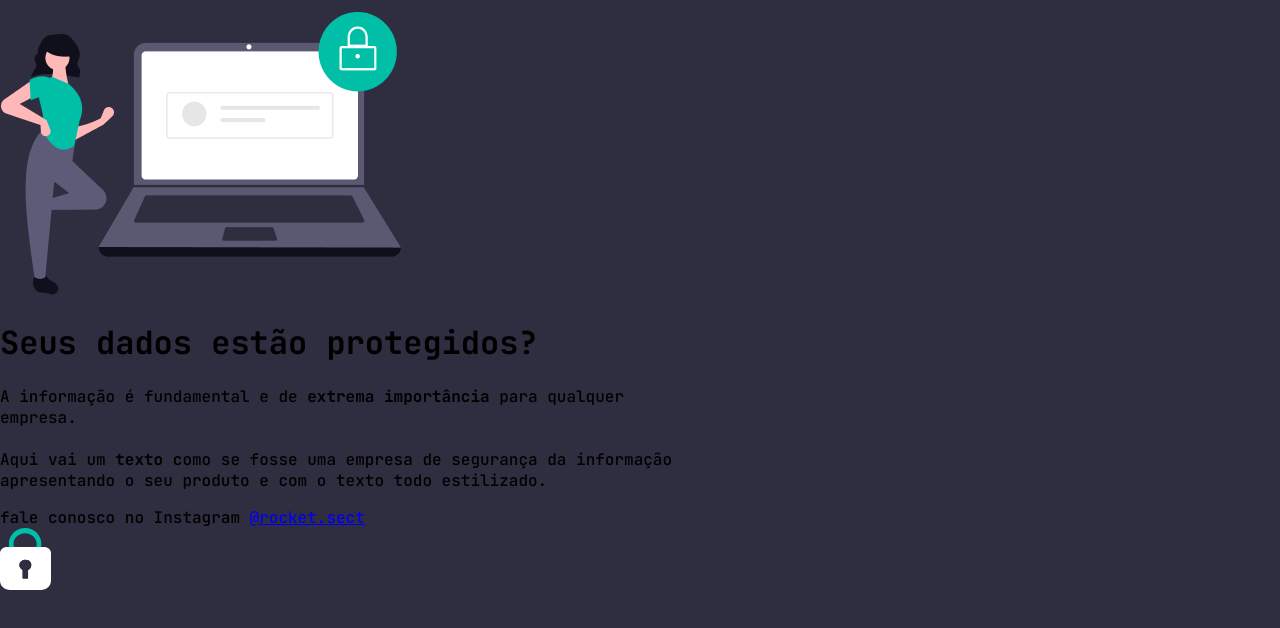
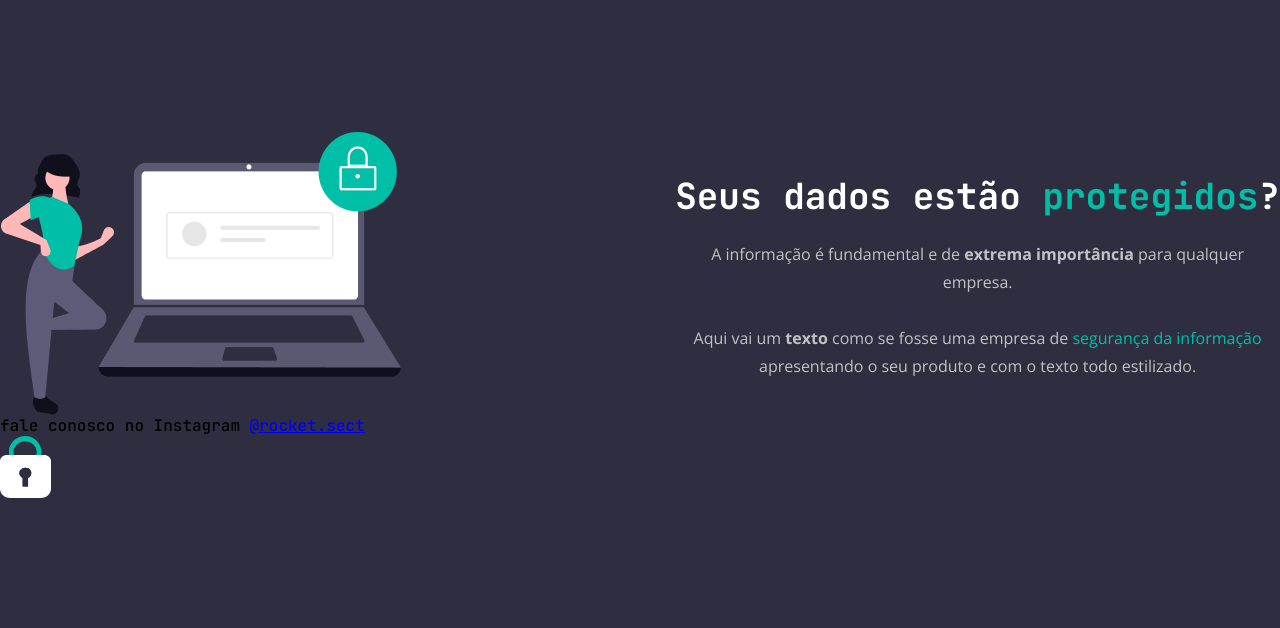
Before and after one commit to leocomandulli/Projeto-02---Novo-Layout, a plain HTML site: page index.html in a window 1280 px wide. Shown: the part 140-768 px from the top of the page. Drawn offline with nearby package versions, Linux system fonts and the light colour scheme.

Commit message:
main config

```diff
--- a/style.css
+++ b/style.css
@@ -52,3 +52,38 @@ ul a:hover {
     opacity: 1;
 
 }
+
+main {
+    display: flex;
+    align-items: center;
+    justify-content: space-between;
+
+    margin-top: 120px;
+}
+
+h1 {
+    color: var(--white-color);
+    font-size: 36px;
+    font-weight: 700;
+    line-height: 40px;
+
+    text-align: center;
+
+}
+
+h1 span {
+    color: var(--blue-color);
+}
+
+p {
+    font-family: 'Open Sans', sans-serif;
+    color: var(--grey-color);
+    font-size: 16px;
+    line-height: 28px;
+
+    text-align: center;
+}
+
+p span {
+    color: var(--blue-color);
+}
```
